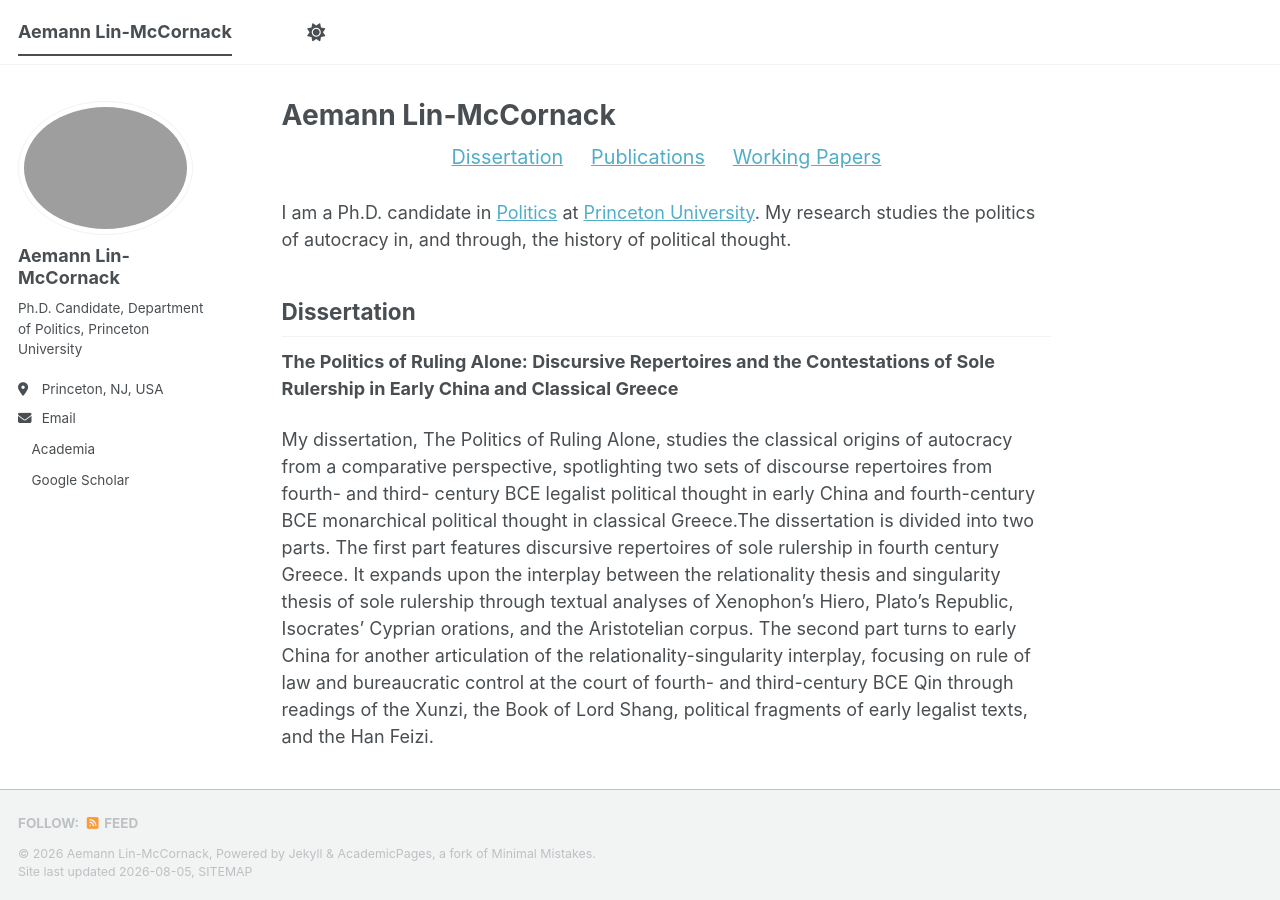
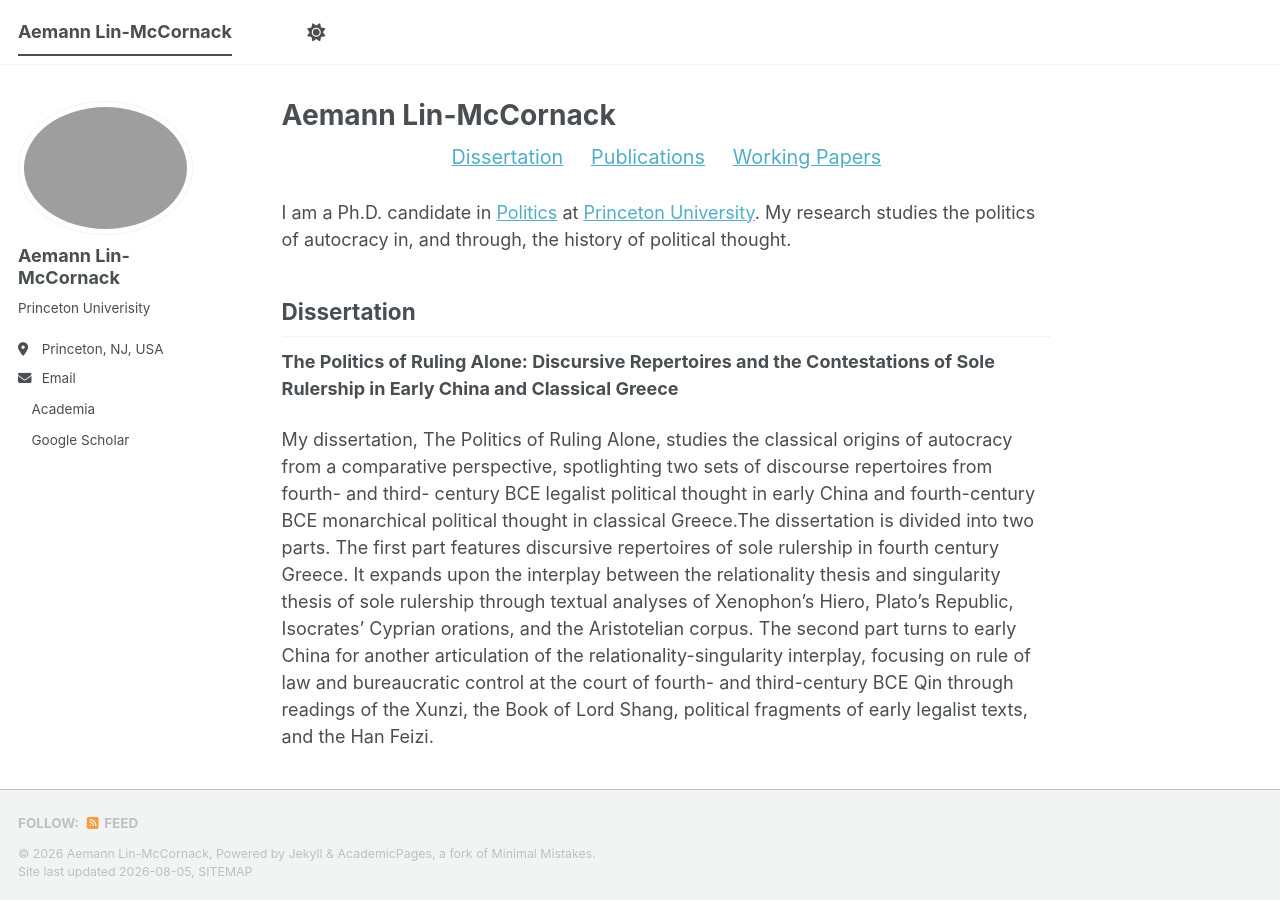
Before and after one commit to aemannlinmccornack/aemannlinmccornack.github.io, a Jekyll site: the page built from _pages/about.md, in a window 1280 px wide and 900 px high. Built offline with Jekyll 4.4.1, drawn with Linux system fonts in a browser that asks for light colours; a style sheet for code colours, icons or effects is not loaded.

Commit message:
changed config

```diff
--- a/_config.yml
+++ b/_config.yml
@@ -26,13 +26,14 @@ author:
   avatar           : "https://aemannlinmccornack.github.io/images/aemann.jpeg"
   name             : "Aemann Lin-McCornack"
   pronouns         : # example: "she/her"
-  bio              : "Ph.D. Candidate,
-                      Department of Politics,
-                      Princeton University"
+  bio              : "Ph.D. Candidate"
+  bio              : "Department of Politics"
+  bio              : "Princeton Univerisity"
   location         : "Princeton, NJ, USA"
   employer         :
   uri              : # URL
   email            : "ml9634@princeton.edu"
+  email            : "aemann@princeton.edu"
 
   links:
     - label: "Curriculum Vitae"
```
